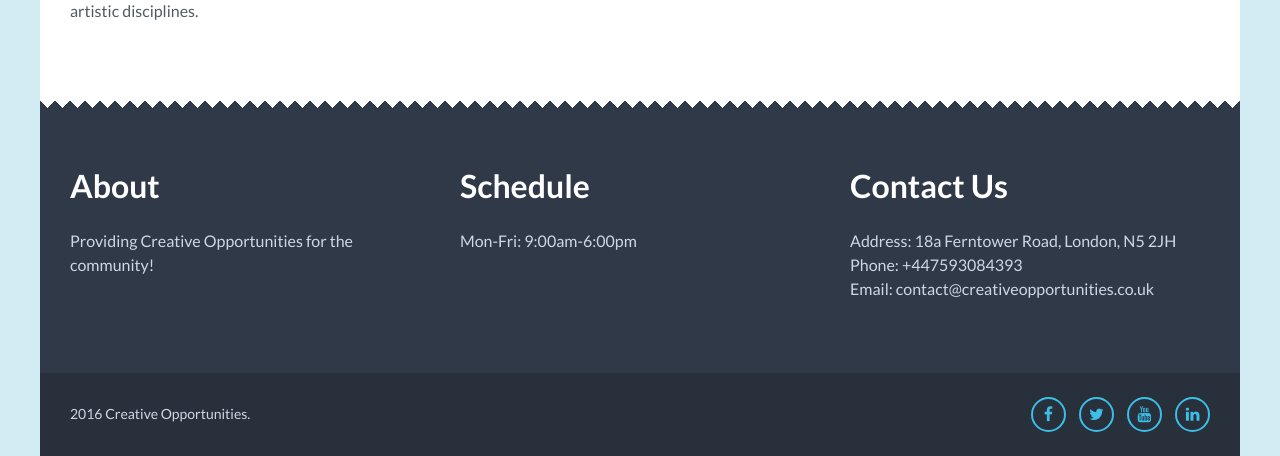
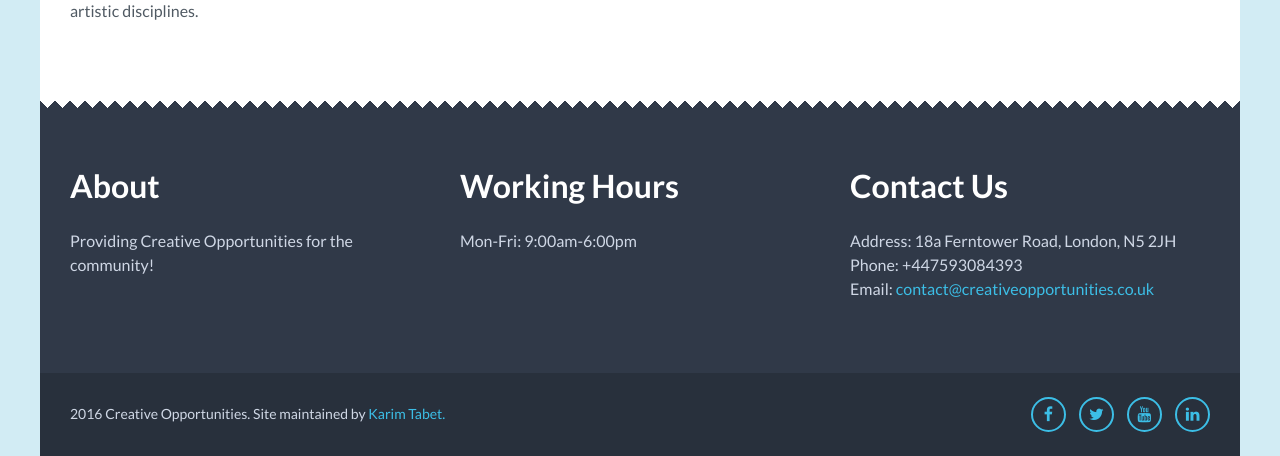
Before and after one commit to karimtabet/creativeoppsv2, a Flask app: page /about in a window 1280 px wide. Shown: the part 1045-1501 px from the top of the page. Run offline with Flask 2, Linux system fonts and the light colour scheme; parts of the project's set-up code (start-up, migrations or seed data) failed here and were passed over; some libraries are stand-ins or nearby versions.

Commit message:
footer links

```diff
--- a/app/templates/base.html
+++ b/app/templates/base.html
@@ -75,7 +75,7 @@
 
                     <div class="col-md-4">
                         <div class="foo-block">
-                            <h4 class="widgettitle">Schedule</h4>
+                            <h4 class="widgettitle">Working Hours</h4>
                             <p>Mon-Fri: 9:00am-6:00pm</p>
                         </div><!--end foo-block-->
                     </div><!--end col-md-4-->
@@ -86,7 +86,7 @@
                             <ul>
                                 <li>Address: 18a Ferntower Road, London, N5 2JH</li>
                                 <li>Phone: +447593084393</li>
-                                <li>Email: contact@creativeopportunities.co.uk</li>
+                                <li>Email: <a href="mailto:contact@creativeopportunities.co.uk">contact@creativeopportunities.co.uk</a></li>
                             </ul>
                         </div><!-- foo-block-->
                     </div><!-- col-md-4-->
@@ -98,7 +98,7 @@
                 <div class="container">
                     <div class="row">
                         <div class="col-md-12">
-                            <p>2016 Creative Opportunities.</p>
+                            <p>2016 Creative Opportunities. Site maintained by <a href="http://www.karimtabet.com" target="_blank">Karim Tabet.</a></p>
                             <ul>
                                 <li><a href="https://www.facebook.com/creativeopportunity/" target="_blank"><i class="fa fa-facebook"></i></a></li>
                                 <li><a href="https://twitter.com/creative_opps" target="_blank"><i class="fa fa-twitter"></i></a></li>
```
